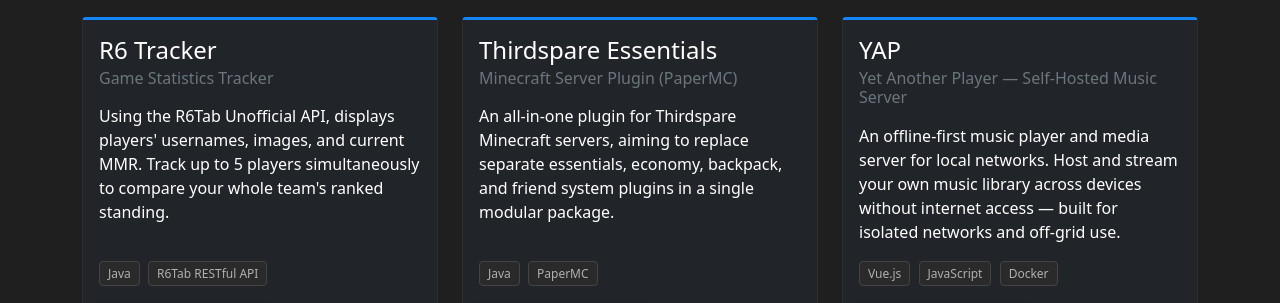
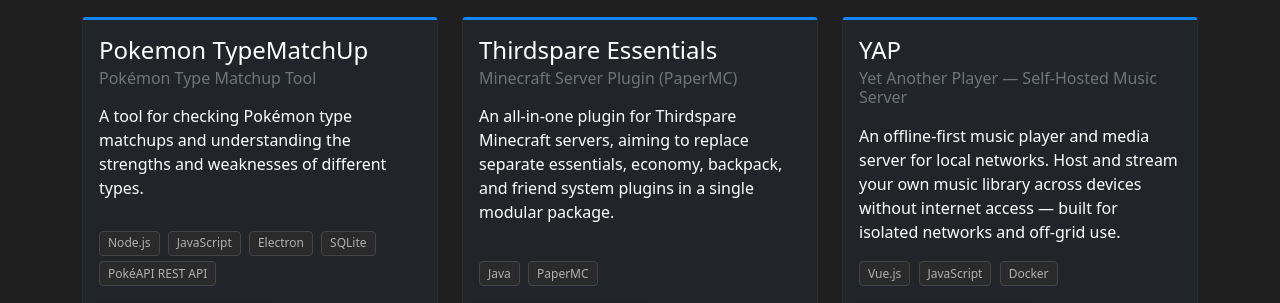
Before and after one commit to aformagin/aformagin.github.io, a plain HTML site: page html/projects.html in a window 1280 px wide. Shown: the part 121-424 px from the top of the page. Drawn offline with nearby package versions, Linux system fonts and the light colour scheme.

Commit message:
Replace R6 Tracker card with Pokémon app
The projects page now highlights a Pokémon type matchup tool instead of the previous R6 Tracker project. Updated the project title, description, technology badges, and GitHub repository link to reflect the new Node.js/Electron app built with PokéAPI and SQLite.

```diff
--- a/html/projects.html
+++ b/html/projects.html
@@ -59,15 +59,18 @@
 			<div class="col-md-6 col-lg-4 col-12">
 				<div class="card project-card border-accent-blue bg-dark h-100">
 					<div class="card-body bg-dark text-white d-flex flex-column">
-						<h4 class="mb-1">R6 Tracker</h4>
-						<h6 class="text-secondary mb-3">Game Statistics Tracker</h6>
-						<p class="card-text flex-grow-1">Using the R6Tab Unofficial API, displays players' usernames, images, and current MMR. Track up to 5 players simultaneously to compare your whole team's ranked standing.</p>
+						<h4 class="mb-1">Pokemon TypeMatchUp</h4>
+						<h6 class="text-secondary mb-3">Pokémon Type Matchup Tool</h6>
+						<p class="card-text flex-grow-1">A tool for checking Pokémon type matchups and understanding the strengths and weaknesses of different types.</p>
 						<div class="mt-auto">
 							<div class="mb-3">
-								<span class="tech-badge">Java</span>
-								<span class="tech-badge">R6Tab RESTful API</span>
+								<span class="tech-badge">Node.js</span>
+								<span class="tech-badge">JavaScript</span>
+								<span class="tech-badge">Electron</span>
+								<span class="tech-badge">SQLite</span>
+								<span class="tech-badge">PokéAPI REST API</span>
 							</div>
-							<a href="https://github.com/aformagin/r6tracker" class="btn btn-dark elevation-low-dark"><i style="padding-right: 0.55rem;" class="bi bi-github"></i>Github Repo<i style="padding-left: 0.55rem;" class="bi bi-arrow-right"></i></a>
+							<a href="https://github.com/aformagin/TypeMatchUp" class="btn btn-dark elevation-low-dark"><i style="padding-right: 0.55rem;" class="bi bi-github"></i>Github Repo<i style="padding-left: 0.55rem;" class="bi bi-arrow-right"></i></a>
 						</div>
 					</div>
 				</div>
```
